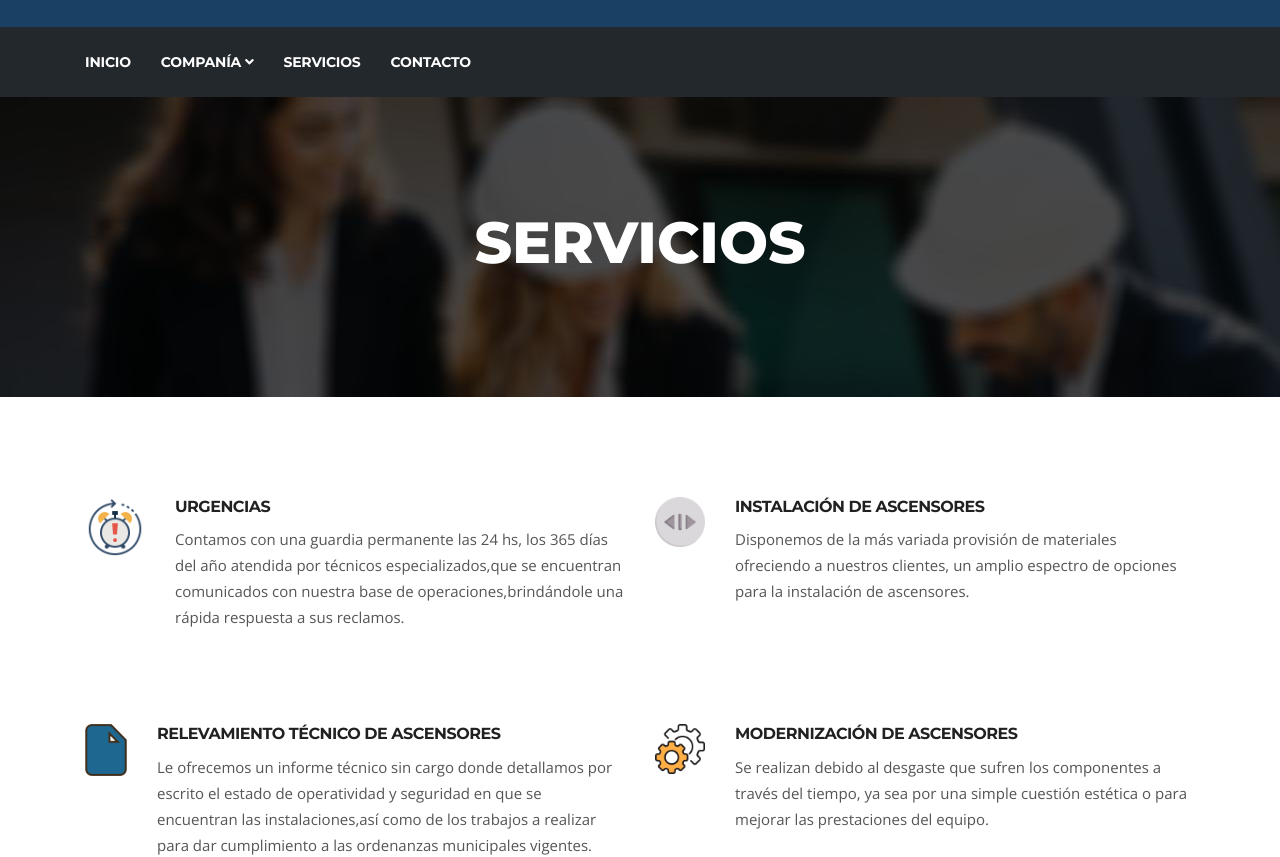
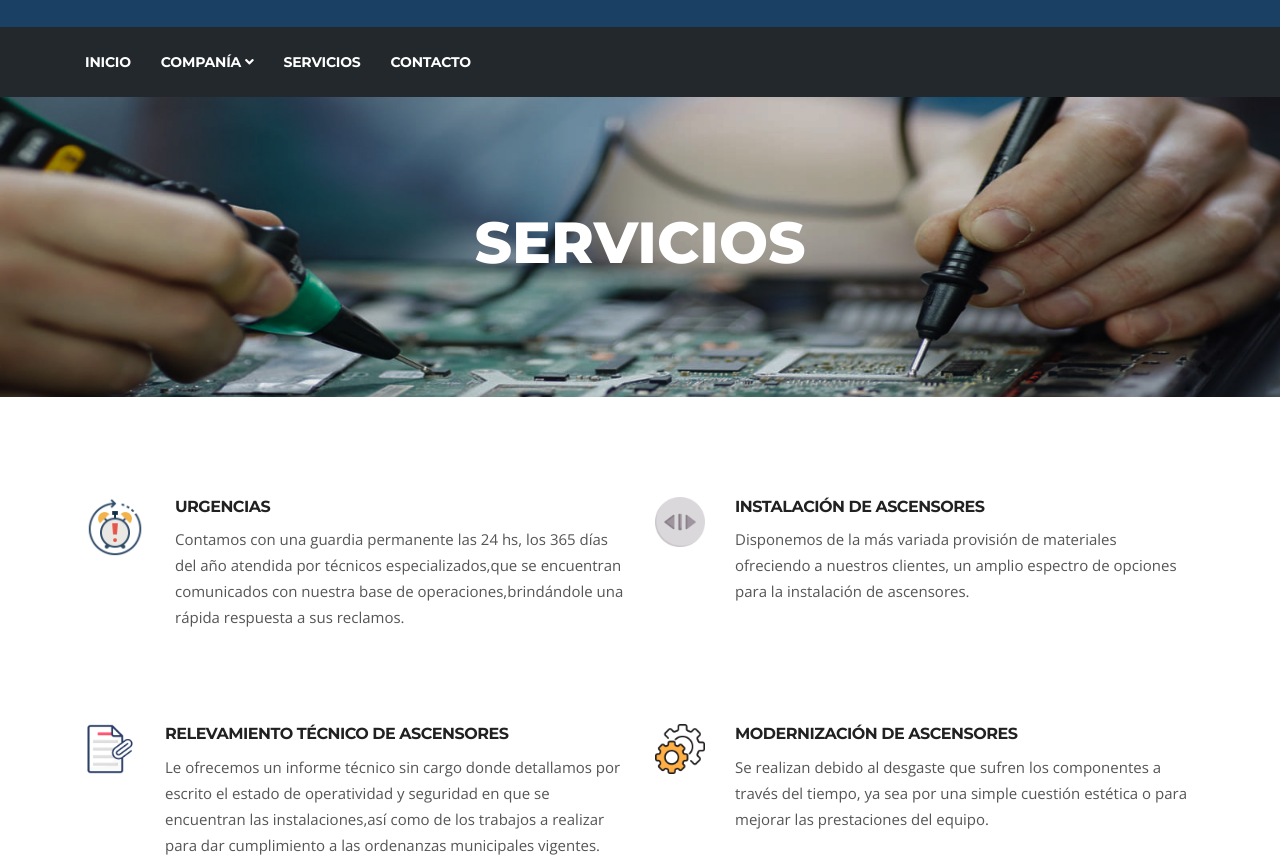
Before and after one commit to yanifc24/sitver, a plain HTML site: page services.html in a window 1280 px wide. Shown: the part 102-959 px from the top of the page. Drawn offline with nearby package versions, Linux system fonts and the light colour scheme; some packages are replaced by stand-ins of ours.

Commit message:
bg image

```diff
--- a/services.html
+++ b/services.html
@@ -101,7 +101,7 @@
   <!--/ Navigation end -->
 </header>
 <!--/ Header end -->
-<div id="banner-area" class="banner-area" style="background-image:url(images/banner/banner1.jpg)">
+<div id="banner-area" class="banner-area" style="background-image:url(images/banner/banner17a.jpg)">
   <div class="banner-text">
     <div class="container">
         <div class="row">
@@ -165,7 +165,7 @@
             </div>
             <div class="d-flex">
               <div class="ts-service-box-img">
-                  <img loading="lazy" src="images/informes.png" width="42px" alt="service-icon">
+                  <img loading="lazy" src="images/informe.png" width="50px" alt="service-icon">
               </div>
               <div class="ts-service-info">
                   <h3 class="service-box-title">Relevamiento técnico de ascensores</a></h3>
```
Also changed, not shown: about.html (+1 -1 lines), contact.html (+2 -0 lines), index.html (+1 -1 lines), images/banner/banner17.jpg (added), images/banner/banner17a.jpg (added), images/banner/banner17b.jpg (added).
